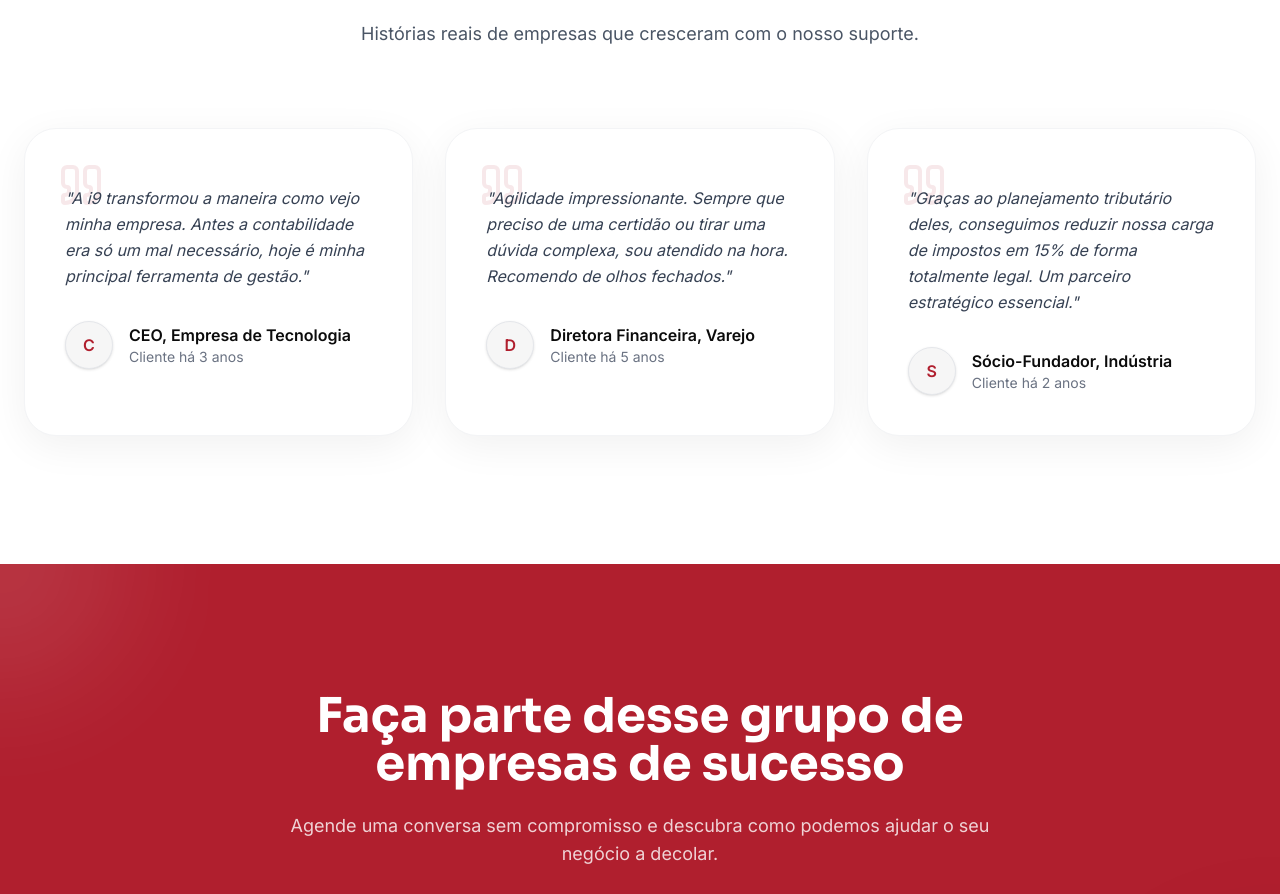
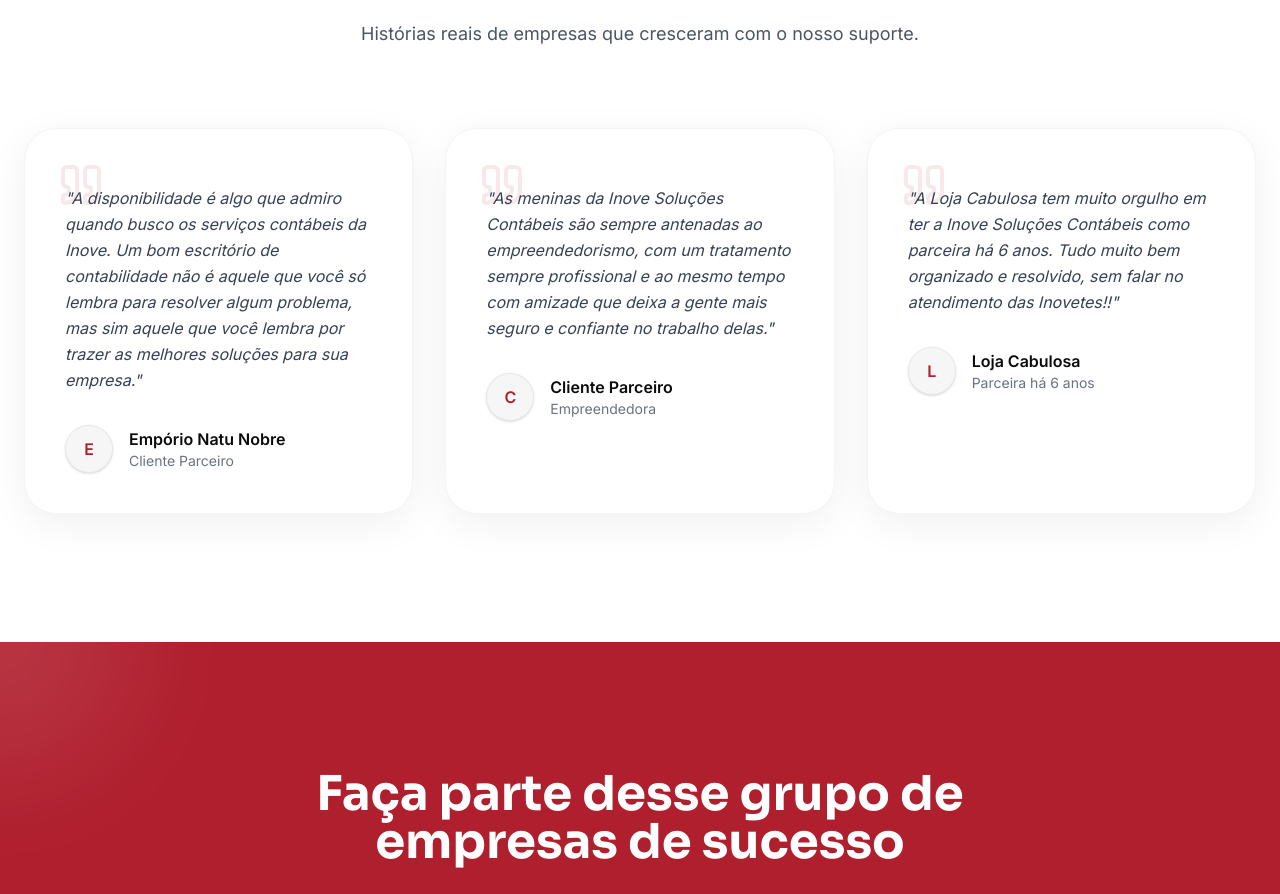
Before and after one commit to Miguel-Codar/i9solucoes, a React (Vite) app: page /diferenciais in a window 1280 px wide. Shown: the part 1683-2577 px from the top of the page. Built offline with nearby package versions, Linux system fonts and the light colour scheme.

Commit message:
feat: add Google My Business reviews to testimonials section

```diff
--- a/src/pages/Diferenciais.tsx
+++ b/src/pages/Diferenciais.tsx
@@ -57,19 +57,19 @@
 
   const testimonials = [
     {
-      quote: "A i9 transformou a maneira como vejo minha empresa. Antes a contabilidade era só um mal necessário, hoje é minha principal ferramenta de gestão.",
-      author: "CEO, Empresa de Tecnologia",
-      role: "Cliente há 3 anos"
+      quote: "A disponibilidade é algo que admiro quando busco os serviços contábeis da Inove. Um bom escritório de contabilidade não é aquele que você só lembra para resolver algum problema, mas sim aquele que você lembra por trazer as melhores soluções para sua empresa.",
+      author: "Empório Natu Nobre",
+      role: "Cliente Parceiro"
     },
     {
-      quote: "Agilidade impressionante. Sempre que preciso de uma certidão ou tirar uma dúvida complexa, sou atendido na hora. Recomendo de olhos fechados.",
-      author: "Diretora Financeira, Varejo",
-      role: "Cliente há 5 anos"
+      quote: "As meninas da Inove Soluções Contábeis são sempre antenadas ao empreendedorismo, com um tratamento sempre profissional e ao mesmo tempo com amizade que deixa a gente mais seguro e confiante no trabalho delas.",
+      author: "Cliente Parceiro",
+      role: "Empreendedora"
     },
     {
-      quote: "Graças ao planejamento tributário deles, conseguimos reduzir nossa carga de impostos em 15% de forma totalmente legal. Um parceiro estratégico essencial.",
-      author: "Sócio-Fundador, Indústria",
-      role: "Cliente há 2 anos"
+      quote: "A Loja Cabulosa tem muito orgulho em ter a Inove Soluções Contábeis como parceira há 6 anos. Tudo muito bem organizado e resolvido, sem falar no atendimento das Inovetes!!",
+      author: "Loja Cabulosa",
+      role: "Parceira há 6 anos"
     }
   ];
 
```
